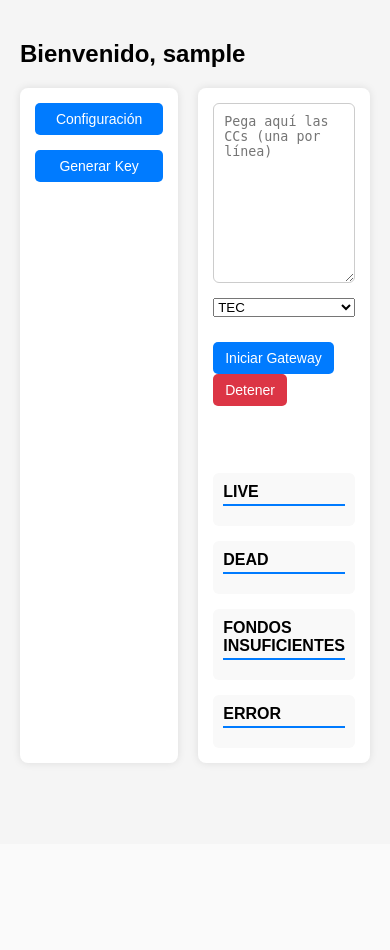
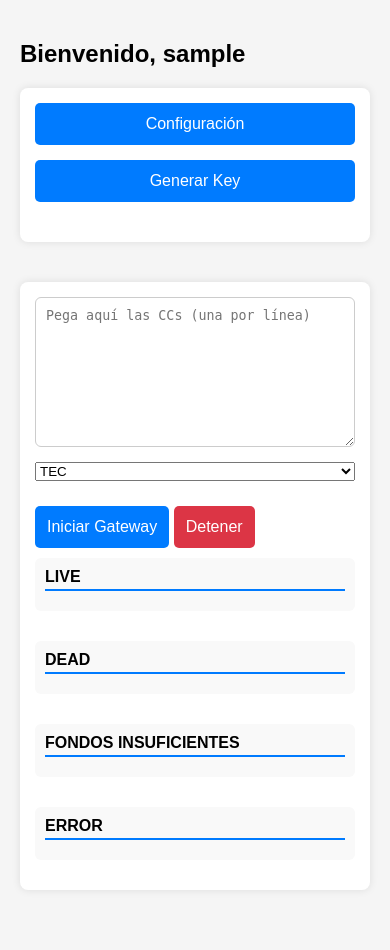
Before and after one commit to rodrigoqgomez/botweb, a Flask app: page /dashboard in a window 390 px wide. Before the commit the page ends 765 px from the top, so only its background shows below. Run offline with Flask 3, Linux system fonts and the light colour scheme; the visitor is signed in with stand-in values (Sample User, id 1); tables that the repository leaves empty hold one stand-in row (values such as "Sample post").

Commit message:
checker.html

```diff
--- a/templates/checker.html
+++ b/templates/checker.html
@@ -2,25 +2,32 @@
 <html lang="es">
 <head>
     <meta charset="UTF-8" />
+    <meta name="viewport" content="width=device-width, initial-scale=1" />
     <title>Gateway Selector</title>
     <style>
         body {
             font-family: Arial, sans-serif;
             margin: 0; padding: 20px;
             background: #f5f5f5;
+            box-sizing: border-box;
+        }
+        *, *:before, *:after {
+            box-sizing: inherit;
         }
         h2 {
             margin-bottom: 20px;
+            font-size: 1.5rem;
         }
         /* Contenedor principal dividido */
         .container {
             display: flex;
             gap: 20px;
             min-height: 80vh;
+            flex-wrap: wrap;
         }
         /* Columna izquierda - configuración */
         .left-panel {
-            width: 320px;
+            flex: 0 0 320px;
             background: #fff;
             padding: 15px;
             border-radius: 8px;
@@ -28,16 +35,18 @@
             display: flex;
             flex-direction: column;
             gap: 15px;
+            max-width: 100%;
         }
         /* Columna central - CCs y resultados */
         .center-panel {
-            flex: 1;
+            flex: 1 1 600px;
             background: #fff;
             padding: 15px;
             border-radius: 8px;
             box-shadow: 0 0 8px rgba(0,0,0,0.1);
             display: flex;
             flex-direction: column;
+            max-width: 100%;
         }
 
         /* Textarea para CCs ocupa el ancho y altura fija */
@@ -80,7 +89,7 @@
             display: flex;
             gap: 15px;
             flex-wrap: wrap;
-            margin-top: auto; /* para empujar abajo */
+            margin-top: 10px; /* menos margen para que no estén tan abajo */
         }
 
         .output {
@@ -91,6 +100,7 @@
             max-height: 220px;
             overflow-y: auto;
             box-sizing: border-box;
+            min-width: 280px;
         }
 
         .output h3 {
@@ -150,7 +160,39 @@
             padding: 20px;
             border-radius: 10px;
             text-align: center;
-            width: 300px;
+            width: 90%;
+            max-width: 320px;
+        }
+
+        /* Responsive para móviles */
+        @media (max-width: 768px) {
+            .container {
+                flex-direction: column;
+                min-height: auto;
+                padding-bottom: 20px;
+            }
+            .left-panel, .center-panel {
+                flex: 1 1 100%;
+                max-width: 100%;
+                margin-bottom: 20px;
+            }
+            .outputs-container {
+                flex-direction: column;
+                margin-top: 10px;
+            }
+            .output {
+                flex: 1 1 100%;
+                max-height: 180px;
+                min-width: auto;
+                margin-bottom: 15px;
+            }
+            #ccs_input {
+                height: 150px;
+            }
+            button {
+                font-size: 16px;
+                padding: 12px;
+            }
         }
     </style>
 </head>
@@ -251,7 +293,6 @@
             <button onclick="document.getElementById('keyModal').style.display='none'">Cancelar</button>
         </div>
     </div>
-
 <script>
     let isRunning = false;
     let amazonCookie = "";
```
